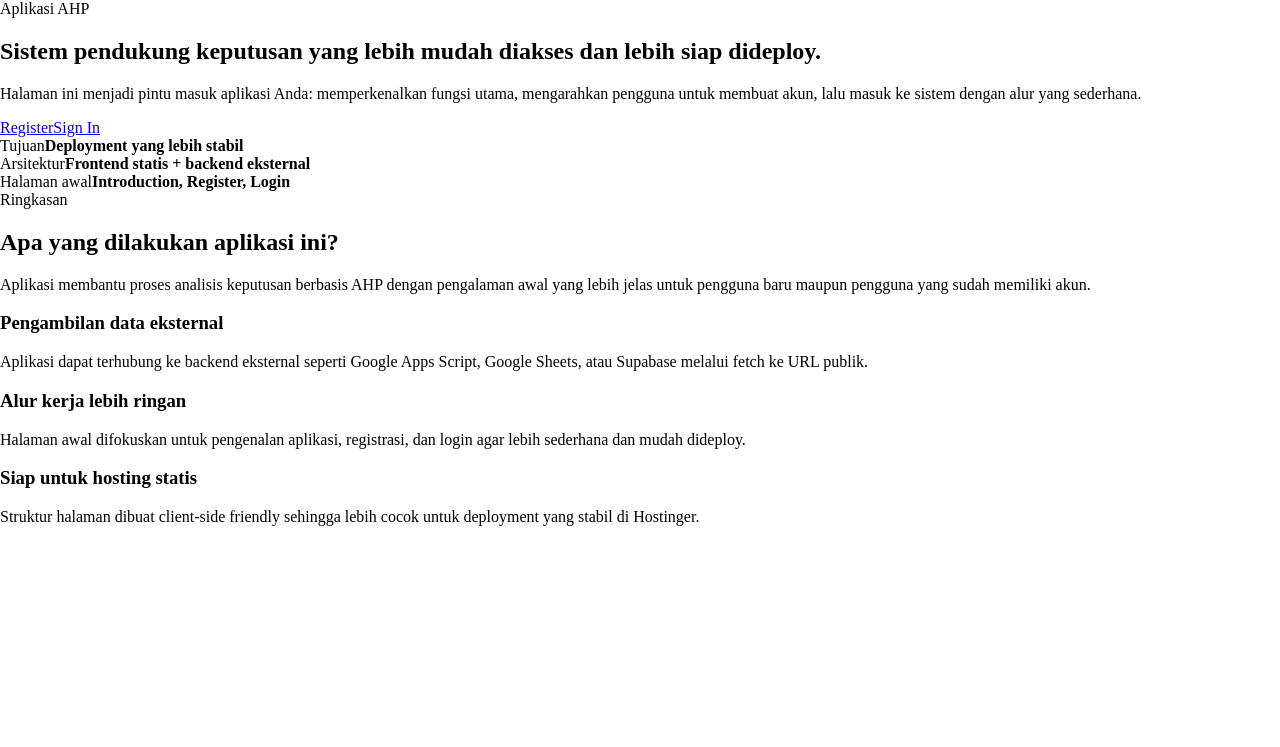
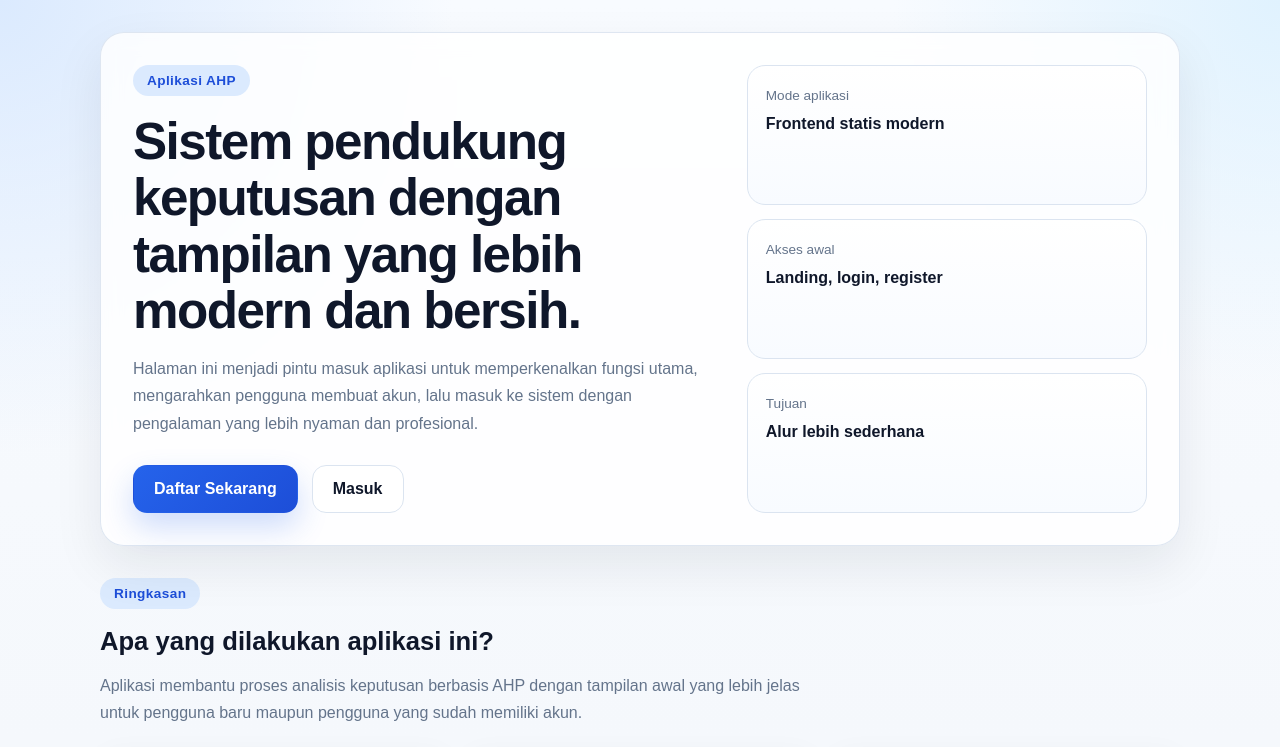
Before and after one commit to ArbenVirgota/AHP-AVITECH, a Next.js app: page / in a window 1280 px wide. Shown: the top 747 px of the page. Built offline with nearby package versions, Linux system fonts and the light colour scheme.

Commit message:
perbarui tampilan dashboard login register

```diff
--- a/app/globals.css
+++ b/app/globals.css
@@ -1,5 +1,338 @@
-/* Global styles */
-html, body {
+:root {
+  --bg: #f4f7fb;
+  --bg-soft: #eef3f9;
+  --surface: #ffffff;
+  --surface-2: #f8fbff;
+  --text: #0f172a;
+  --muted: #64748b;
+  --border: #dbe4f0;
+  --primary: #2563eb;
+  --primary-dark: #1d4ed8;
+  --primary-soft: #dbeafe;
+  --success-bg: #ecfdf3;
+  --success-text: #166534;
+  --error-bg: #fef2f2;
+  --error-text: #b91c1c;
+  --shadow: 0 20px 50px rgba(15, 23, 42, 0.08);
+  --radius-lg: 24px;
+  --radius-md: 18px;
+  --radius-sm: 12px;
+  --container: 1120px;
+}
+
+* {
+  box-sizing: border-box;
+}
+
+html {
+  scroll-behavior: smooth;
+}
+
+body {
   margin: 0;
-  padding: 0;
+  font-family: Arial, Helvetica, sans-serif;
+  color: var(--text);
+  background:
+    radial-gradient(circle at top left, #dbeafe 0%, transparent 28%),
+    radial-gradient(circle at top right, #e0f2fe 0%, transparent 24%),
+    linear-gradient(180deg, #f8fbff 0%, #f4f7fb 100%);
 }
+
+a {
+  color: inherit;
+  text-decoration: none;
+}
+
+button,
+input {
+  font: inherit;
+}
+
+main {
+  min-height: 100vh;
+}
+
+.page-shell,
+.auth-shell {
+  width: 100%;
+  padding: 32px 20px 56px;
+}
+
+.page-shell {
+  max-width: var(--container);
+  margin: 0 auto;
+}
+
+.hero-card {
+  display: grid;
+  grid-template-columns: 1.4fr 0.95fr;
+  gap: 24px;
+  align-items: stretch;
+  background: rgba(255, 255, 255, 0.82);
+  backdrop-filter: blur(10px);
+  border: 1px solid rgba(219, 228, 240, 0.9);
+  border-radius: var(--radius-lg);
+  padding: 32px;
+  box-shadow: var(--shadow);
+}
+
+.hero-copy h1 {
+  margin: 0 0 16px;
+  font-size: clamp(2rem, 4vw, 3.2rem);
+  line-height: 1.1;
+  letter-spacing: -0.03em;
+}
+
+.hero-copy p,
+.section-head p,
+.feature-card p,
+.auth-intro p,
+.auth-footnote,
+.stat-label,
+.feedback {
+  color: var(--muted);
+  line-height: 1.7;
+}
+
+.eyebrow {
+  display: inline-flex;
+  align-items: center;
+  padding: 8px 14px;
+  margin-bottom: 18px;
+  border-radius: 999px;
+  background: var(--primary-soft);
+  color: var(--primary-dark);
+  font-size: 0.85rem;
+  font-weight: 700;
+  letter-spacing: 0.03em;
+}
+
+.hero-actions {
+  display: flex;
+  flex-wrap: wrap;
+  gap: 14px;
+  margin-top: 28px;
+}
+
+.btn {
+  display: inline-flex;
+  justify-content: center;
+  align-items: center;
+  min-height: 48px;
+  padding: 0 20px;
+  border: 1px solid transparent;
+  border-radius: 14px;
+  font-weight: 700;
+  transition: all 0.2s ease;
+  cursor: pointer;
+}
+
+.btn:hover {
+  transform: translateY(-1px);
+}
+
+.btn-primary {
+  background: linear-gradient(135deg, var(--primary), var(--primary-dark));
+  color: #fff;
+  box-shadow: 0 14px 30px rgba(37, 99, 235, 0.22);
+}
+
+.btn-primary:hover {
+  filter: brightness(1.03);
+}
+
+.btn-secondary {
+  background: #fff;
+  color: var(--text);
+  border-color: var(--border);
+}
+
+.btn-secondary:hover {
+  background: var(--surface-2);
+}
+
+.btn-block {
+  width: 100%;
+}
+
+.hero-panel {
+  display: grid;
+  gap: 14px;
+}
+
+.stat-box {
+  padding: 18px 18px;
+  background: linear-gradient(180deg, #ffffff 0%, #f8fbff 100%);
+  border: 1px solid var(--border);
+  border-radius: var(--radius-md);
+}
+
+.stat-label {
+  display: block;
+  margin-bottom: 8px;
+  font-size: 0.85rem;
+}
+
+.stat-box strong {
+  font-size: 1rem;
+  color: var(--text);
+}
+
+.section-block {
+  margin-top: 32px;
+}
+
+.section-head {
+  max-width: 700px;
+  margin-bottom: 20px;
+}
+
+.section-head h2 {
+  margin: 0 0 10px;
+  font-size: clamp(1.5rem, 2vw, 2.2rem);
+  line-height: 1.15;
+}
+
+.feature-grid {
+  display: grid;
+  grid-template-columns: repeat(3, minmax(0, 1fr));
+  gap: 18px;
+}
+
+.feature-card {
+  background: rgba(255, 255, 255, 0.92);
+  border: 1px solid var(--border);
+  border-radius: var(--radius-md);
+  padding: 24px;
+  box-shadow: 0 10px 30px rgba(15, 23, 42, 0.05);
+}
+
+.feature-card h3 {
+  margin: 0 0 10px;
+  font-size: 1.05rem;
+}
+
+.auth-shell {
+  display: flex;
+  align-items: center;
+  justify-content: center;
+}
+
+.auth-card {
+  width: 100%;
+  max-width: 480px;
+  background: rgba(255, 255, 255, 0.9);
+  backdrop-filter: blur(10px);
+  border: 1px solid rgba(219, 228, 240, 0.9);
+  border-radius: 28px;
+  padding: 32px;
+  box-shadow: var(--shadow);
+}
+
+.auth-intro h1 {
+  margin: 0 0 12px;
+  font-size: clamp(1.8rem, 4vw, 2.4rem);
+  line-height: 1.15;
+}
+
+.auth-form {
+  display: grid;
+  gap: 16px;
+  margin-top: 22px;
+}
+
+.auth-form label {
+  display: grid;
+  gap: 8px;
+  font-weight: 600;
+  color: var(--text);
+}
+
+.auth-form span {
+  font-size: 0.95rem;
+}
+
+.auth-form input {
+  width: 100%;
+  min-height: 52px;
+  padding: 0 16px;
+  border: 1px solid var(--border);
+  border-radius: 14px;
+  background: #fff;
+  color: var(--text);
+  outline: none;
+  transition: border-color 0.2s ease, box-shadow 0.2s ease, background 0.2s ease;
+}
+
+.auth-form input:focus {
+  border-color: var(--primary);
+  box-shadow: 0 0 0 4px rgba(37, 99, 235, 0.14);
+  background: #fff;
+}
+
+.feedback {
+  margin: 4px 0 0;
+  padding: 12px 14px;
+  border-radius: 14px;
+  font-size: 0.95rem;
+}
+
+.feedback.success {
+  background: var(--success-bg);
+  color: var(--success-text);
+}
+
+.feedback.error {
+  background: var(--error-bg);
+  color: var(--error-text);
+}
+
+.auth-footnote {
+  margin-top: 8px;
+  font-size: 0.95rem;
+}
+
+.auth-footnote a {
+  color: var(--primary-dark);
+  font-weight: 700;
+}
+
+.auth-footnote a:hover {
+  text-decoration: underline;
+}
+
+@media (max-width: 900px) {
+  .hero-card {
+    grid-template-columns: 1fr;
+    padding: 24px;
+  }
+
+  .feature-grid {
+    grid-template-columns: 1fr;
+  }
+}
+
+@media (max-width: 640px) {
+  .page-shell,
+  .auth-shell {
+    padding: 20px 16px 40px;
+  }
+
+  .hero-card,
+  .auth-card,
+  .feature-card {
+    padding: 20px;
+  }
+
+  .hero-copy h1 {
+    font-size: 2rem;
+  }
+
+  .hero-actions {
+    flex-direction: column;
+  }
+
+  .btn {
+    width: 100%;
+  }
+}
--- a/app/page.tsx
+++ b/app/page.tsx
@@ -4,17 +4,23 @@ import Link from 'next/link';
 
 const features = [
   {
-    title: 'Pengambilan data eksternal',
-    desc: 'Aplikasi dapat terhubung ke backend eksternal seperti Google Apps Script, Google Sheets, atau Supabase melalui fetch ke URL publik.',
+    title: 'Analisis lebih terarah',
+    desc: 'Membantu pengguna memahami alur awal aplikasi AHP dengan tampilan yang rapi, ringan, dan mudah diakses.',
   },
   {
-    title: 'Alur kerja lebih ringan',
-    desc: 'Halaman awal difokuskan untuk pengenalan aplikasi, registrasi, dan login agar lebih sederhana dan mudah dideploy.',
+    title: 'Siap terhubung backend',
+    desc: 'Struktur frontend tetap sederhana, tetapi siap dihubungkan ke Google Apps Script, Supabase, atau layanan API lain.',
   },
   {
-    title: 'Siap untuk hosting statis',
-    desc: 'Struktur halaman dibuat client-side friendly sehingga lebih cocok untuk deployment yang stabil di Hostinger.',
+    title: 'Cocok untuk hosting statis',
+    desc: 'Halaman dibangun agar tetap nyaman digunakan pada deployment statis seperti Hostinger.',
   },
+];
+
+const highlights = [
+  { label: 'Mode aplikasi', value: 'Frontend statis modern' },
+  { label: 'Akses awal', value: 'Landing, login, register' },
+  { label: 'Tujuan', value: 'Alur lebih sederhana' },
 ];
 
 export default function HomePage() {
@@ -23,31 +29,30 @@ export default function HomePage() {
       <section className="hero-card">
         <div className="hero-copy">
           <span className="eyebrow">Aplikasi AHP</span>
-          <h1>Sistem pendukung keputusan yang lebih mudah diakses dan lebih siap dideploy.</h1>
+          <h1>Sistem pendukung keputusan dengan tampilan yang lebih modern dan bersih.</h1>
           <p>
-            Halaman ini menjadi pintu masuk aplikasi Anda: memperkenalkan fungsi utama,
-            mengarahkan pengguna untuk membuat akun, lalu masuk ke sistem dengan alur yang
-            sederhana.
+            Halaman ini menjadi pintu masuk aplikasi untuk memperkenalkan fungsi utama,
+            mengarahkan pengguna membuat akun, lalu masuk ke sistem dengan pengalaman
+            yang lebih nyaman dan profesional.
           </p>
+
           <div className="hero-actions">
-            <Link href="/register" className="btn btn-primary">Register</Link>
-            <Link href="/login" className="btn btn-secondary">Sign In</Link>
+            <Link href="/register" className="btn btn-primary">
+              Daftar Sekarang
+            </Link>
+            <Link href="/login" className="btn btn-secondary">
+              Masuk
+            </Link>
           </div>
         </div>
 
         <div className="hero-panel">
-          <div className="stat-box">
-            <span className="stat-label">Tujuan</span>
-            <strong>Deployment yang lebih stabil</strong>
-          </div>
-          <div className="stat-box">
-            <span className="stat-label">Arsitektur</span>
-            <strong>Frontend statis + backend eksternal</strong>
-          </div>
-          <div className="stat-box">
-            <span className="stat-label">Halaman awal</span>
-            <strong>Introduction, Register, Login</strong>
-          </div>
+          {highlights.map((item) => (
+            <div className="stat-box" key={item.label}>
+              <span className="stat-label">{item.label}</span>
+              <strong>{item.value}</strong>
+            </div>
+          ))}
         </div>
       </section>
 
@@ -56,14 +61,14 @@ export default function HomePage() {
           <span className="eyebrow">Ringkasan</span>
           <h2>Apa yang dilakukan aplikasi ini?</h2>
           <p>
-            Aplikasi membantu proses analisis keputusan berbasis AHP dengan pengalaman awal yang
-            lebih jelas untuk pengguna baru maupun pengguna yang sudah memiliki akun.
+            Aplikasi membantu proses analisis keputusan berbasis AHP dengan tampilan awal
+            yang lebih jelas untuk pengguna baru maupun pengguna yang sudah memiliki akun.
           </p>
         </div>
 
         <div className="feature-grid">
           {features.map((feature) => (
-            <article key={feature.title} className="feature-card">
+            <article className="feature-card" key={feature.title}>
               <h3>{feature.title}</h3>
               <p>{feature.desc}</p>
             </article>
```
Also changed, not shown: app/login/page.tsx (+18 -6 lines), app/register/page.tsx (+23 -6 lines).
